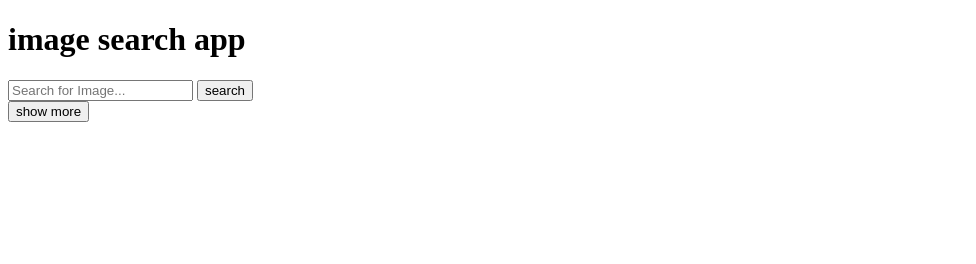
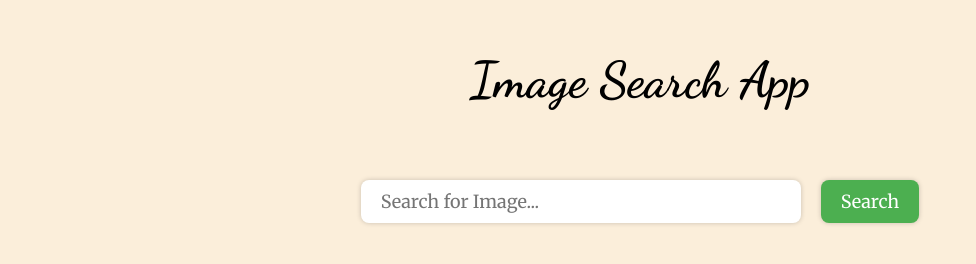
Before and after one commit to Rohit8285/JSproject-2, a plain HTML site: page index.html in a window 1280 px wide. Shown: the whole page, without its empty margins (0-976 px from the left). Drawn offline with Linux system fonts and the light colour scheme.

Commit message:
Update index.html

```diff
--- a/index.html
+++ b/index.html
@@ -5,7 +5,7 @@
     <meta http-equiv="X-UA-Compatible" content="IE=edge">
     <meta name="viewport" content="width=device-width, initial-scale=1.0">
     <title>image search app</title>
-    <link rel="stylesheet" href="/My js project/project-2(image app)/style.css">
+    <link rel="stylesheet" href="style.css">
 </head>
 <body>
     <h1>image search app</h1>
@@ -30,6 +30,6 @@
         </div> -->
     </div>
     <button id="show-more-button">show more</button>
-<script src="/My js project/project-2(image app)/main.js"></script>
+<script src="main.js"></script>
 </body>
 </html>
```
